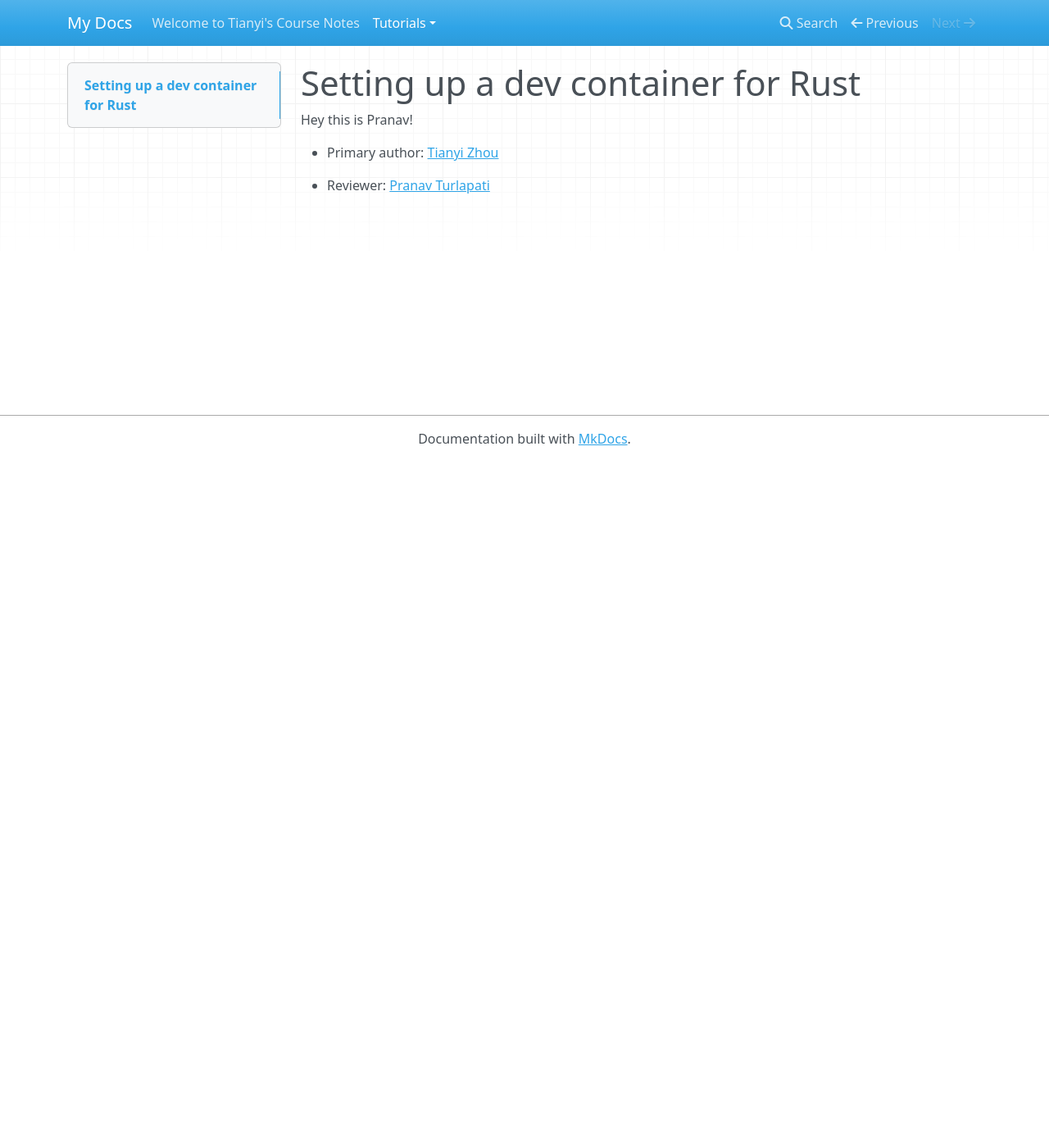
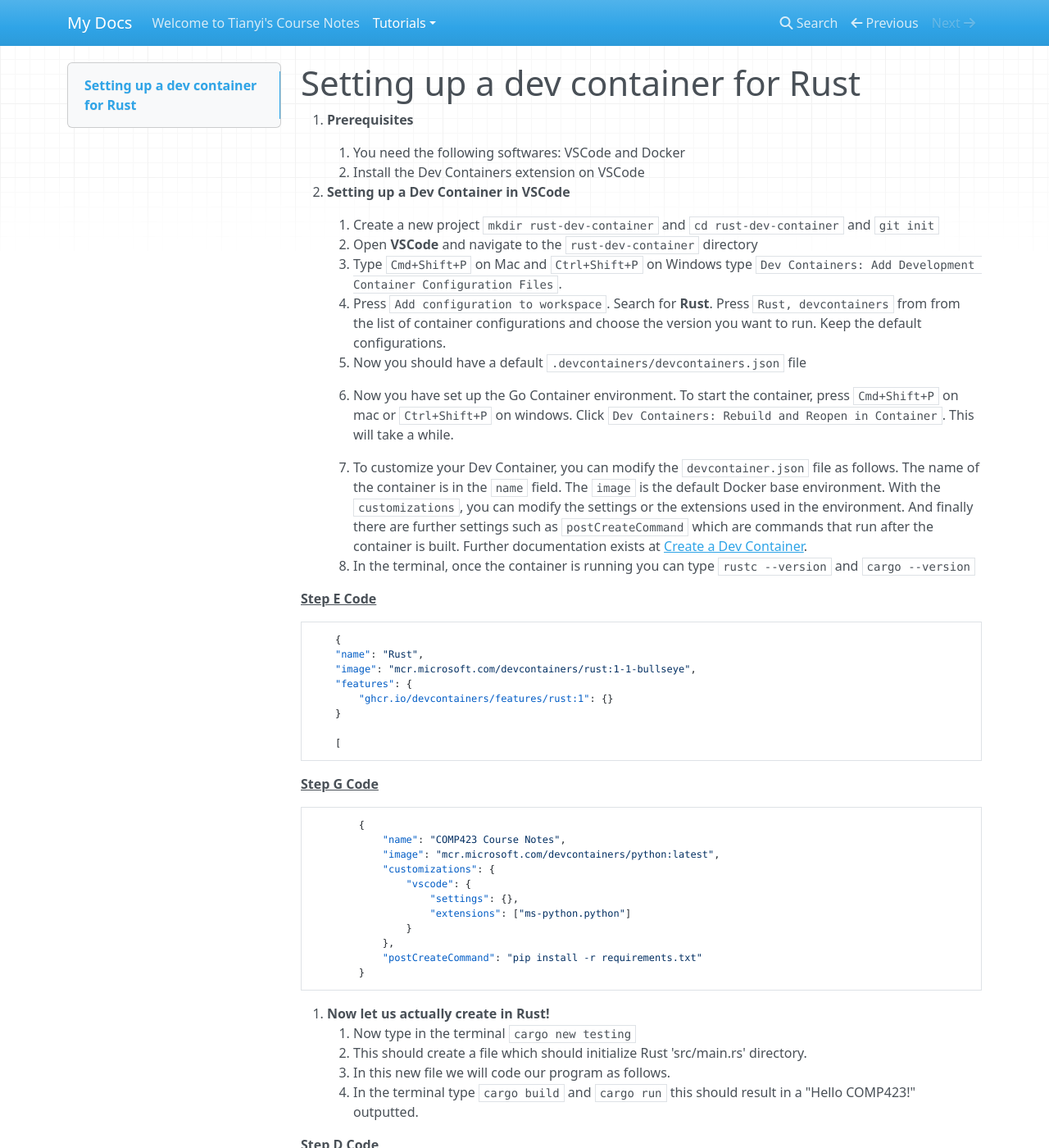
Before and after one commit to Bugaboolol/comp423-course-notes, an MkDocs documentation site: the page built from docs/tutorials/rust-setup.md, in a window 1280 px wide and 1400 px high. Shown: the whole window at 82% size. Built offline with MkDocs 1.6.1, drawn with Linux system fonts in a browser that asks for light colours; nearby versions of some CDN libraries; some of the changed text lies outside the part shown.

Commit message:
new commit

````diff
--- a/docs/tutorials/rust-setup.md
+++ b/docs/tutorials/rust-setup.md
@@ -1,6 +1,72 @@
 # Setting up a dev container for Rust
 
-Hey this is Pranav!
+1. **Prerequisites**
+    1. You need the following softwares: VSCode and Docker
+    2. Install the Dev Containers extension on VSCode
+
+2. **Setting up a Dev Container in VSCode**
+    1. Create a new project
+    ```
+    mkdir rust-dev-container
+    ```
+    and
+    ```
+    cd rust-dev-container
+    ```
+    and
+    ```
+    git init
+    ```
+    2. Open **VSCode** and navigate to the `rust-dev-container` directory
+    3. Type `Cmd+Shift+P` on Mac and `Ctrl+Shift+P` on Windows type `Dev Containers: Add Development Container Configuration Files`.
+    4. Press `Add configuration to workspace`. Search for **Rust**. Press `Rust, devcontainers` from from the list of container configurations and choose the version you want to run. Keep the default configurations.
+    5. Now you should have a default `.devcontainers/devcontainers.json` file
+
+
+
+    6. Now you have set up the Go Container environment. To start the container, press `Cmd+Shift+P` on mac or `Ctrl+Shift+P` on windows. Click `Dev Containers: Rebuild and Reopen in Container`. This will take a while.
+    7. To customize your Dev Container, you can modify the `devcontainer.json` file as follows. The name of the container is in the `name` field. The `image` is the default Docker base environment. With the `customizations`, you can modify the settings or the extensions used in the environment. And finally there are further settings such as `postCreateCommand` which are commands that run after the container is built. Further documentation exists at [Create a Dev Container](https://code.visualstudio.com/docs/devcontainers/create-dev-container).
+    8. In the terminal, once the container is running you can type ```rustc --version``` and ```cargo --version```
+
+<ins>**Step E Code**</ins>
+```json
+    {
+	"name": "Rust",
+	"image": "mcr.microsoft.com/devcontainers/rust:1-1-bullseye",
+	"features": {
+		"ghcr.io/devcontainers/features/rust:1": {}
+	}
+
+	[
+```
+<ins>**Step G Code**</ins>
+```json
+        {
+            "name": "COMP423 Course Notes",
+            "image": "mcr.microsoft.com/devcontainers/python:latest",
+            "customizations": {
+                "vscode": {
+                    "settings": {},
+                    "extensions": ["ms-python.python"]
+                }
+            },
+            "postCreateCommand": "pip install -r requirements.txt"
+        }
+```
+
+3. **Now let us actually create in Rust!**
+    1. Now type in the terminal ```cargo new testing```
+    2. This should create a file which should initialize Rust 'src/main.rs' directory.
+    3. In this new file we will code our program as follows.
+    4. In the terminal type `cargo build` and `cargo run` this should result in a "Hello COMP423!" outputted.
+
+<ins>**Step D Code**</ins>
+```Rust
+    fn main() {
+    println!("Hello COMP423!");
+}
+```
+
 
 * Primary author: [Tianyi Zhou](https://github.com/Bugaboolol)
 
````
